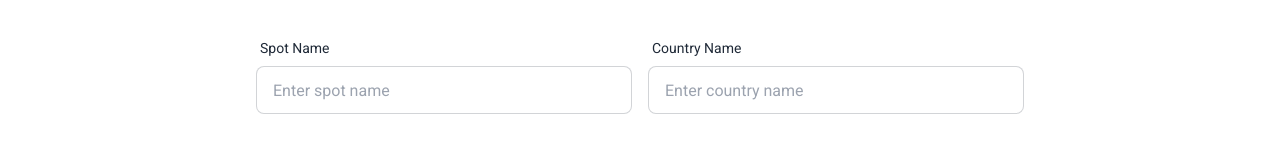
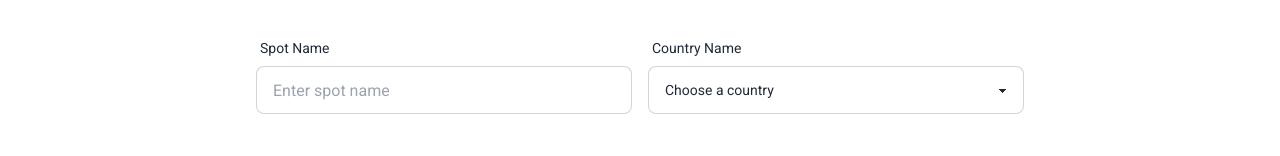
Before and after one commit to fahadfakrul/Explore-Me-Client, a React (Vite) app: page /addtouristsspot in a window 1280 px wide. Shown: the part 282-438 px from the top of the page. Built offline with nearby package versions, Linux system fonts and the light colour scheme.

Commit message:
Data added to database successfully

```diff
--- a/package.json
+++ b/package.json
@@ -14,9 +14,11 @@
     "match-sorter": "^6.3.4",
     "react": "^18.2.0",
     "react-dom": "^18.2.0",
+    "react-dropdown-select": "^4.11.2",
     "react-icons": "^5.1.0",
     "react-router-dom": "^6.23.0",
     "sort-by": "^1.2.0",
+    "sweetalert2": "^11.10.8",
     "swiper": "^11.1.1"
   },
   "devDependencies": {
--- a/src/Pages/AddTouristsSpot.jsx
+++ b/src/Pages/AddTouristsSpot.jsx
@@ -1,6 +1,6 @@
+import Swal from "sweetalert2";
 const AddTouristsSpot = () => {
-
-     const handleAddTouristsSpot = event => {
+  const handleAddTouristsSpot = (event) => {
     event.preventDefault();
     const form = event.target;
     const name = form.name.value;
@@ -15,11 +15,43 @@ const AddTouristsSpot = () => {
     const visitors_per_year = form.visitors_per_year.value;
     const photo = form.photo.value;
 
-        const newSpot = {name,email,tourists_spot_name,country_name,location,short_description,avg_cost,seasonality,travel_time,visitors_per_year,photo};
-        console.log(newSpot);
+    const newSpot = {
+      name,
+      email,
+      tourists_spot_name,
+      country_name,
+      location,
+      short_description,
+      avg_cost,
+      seasonality,
+      travel_time,
+      visitors_per_year,
+      photo,
+    };
 
-
+    fetch("http://localhost:5000/spots", {
+      method: "POST",
+      headers: {
+        "Content-Type": "application/json",
+      },
+      body: JSON.stringify(newSpot),
+    })
+      .then((res) => res.json())
+      .then((data) => {
+        console.log(data);
+        if (data.insertedId) {
+          Swal.fire({
+            title: "Success!",
+            text: "Data inserted successfully",
+            icon: "success",
+            confirmButtonText: "Okay",
+          });
         }
+      })
+      .catch((error) => {
+        console.error("Error:", error);
+      });
+  };
 
   return (
     <div className="mt-10 mb-20">
@@ -80,12 +112,22 @@ const AddTouristsSpot = () => {
                   <span className="label-text">Country Name</span>
                 </label>
                 <label className="input-group">
-                  <input
-                    type="text"
+                  <select
                     name="country_name"
-                    placeholder="Enter country name"
-                    className="input input-bordered w-full"
-                  />
+                    className="select select-bordered w-full"
+                  >
+                    <option value="" disabled selected>
+                      Choose a country
+                    </option>
+                    <option value="Jordan">Jordan</option>
+                    <option value="Saudi Arabia">Saudi Arabia</option>
+                    <option value="United Arab Emirates">
+                      United Arab Emirates
+                    </option>
+                    <option value="Iran">Iran</option>
+                    <option value="Qatar">Qatar</option>
+                    <option value="Kuwait">Kuwait</option>
+                  </select>
                 </label>
               </div>
             </div>
```
Also changed, not shown: 1 other file (tests, documents, lock files or other folders). Lines whose indentation alone changed are shown as unchanged.
